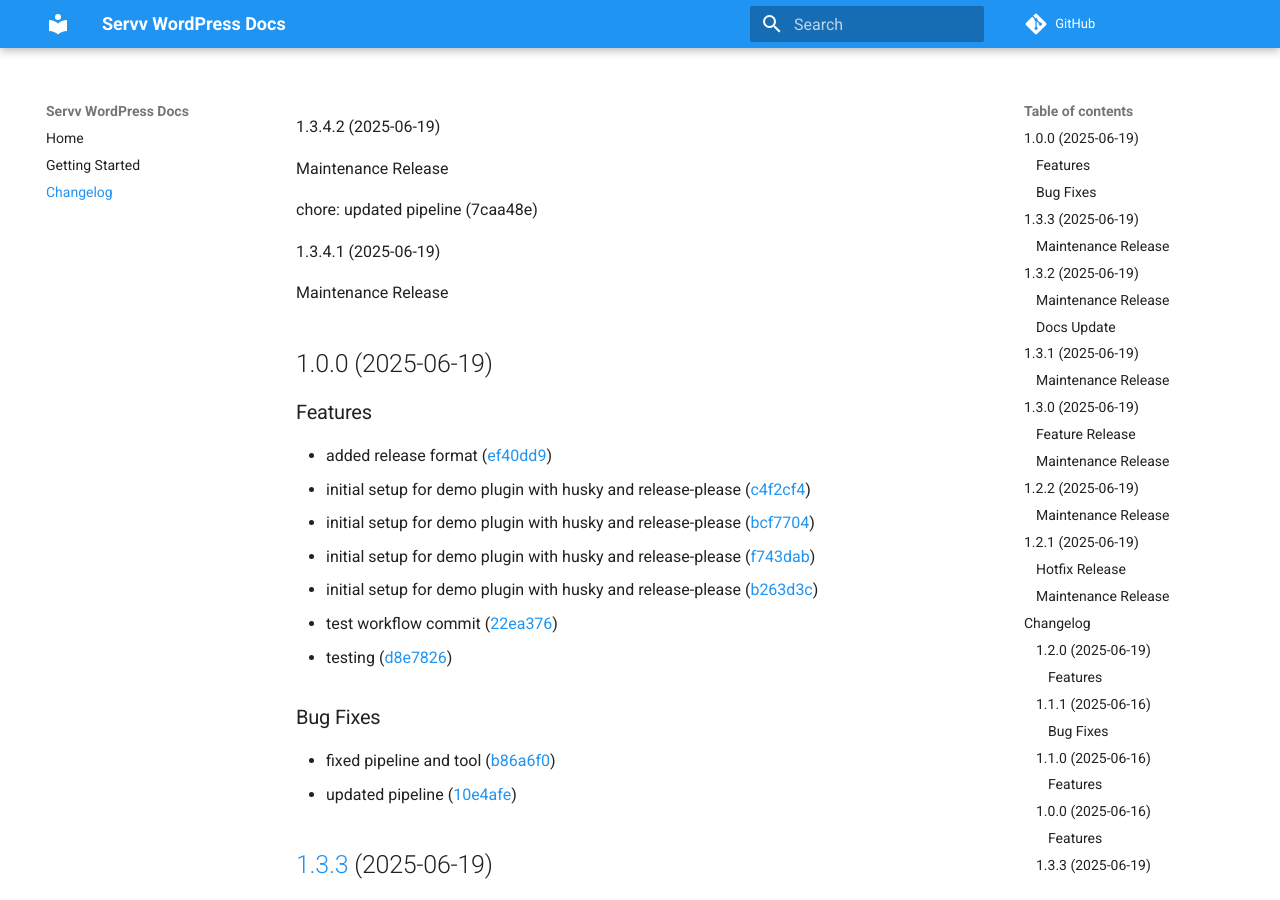
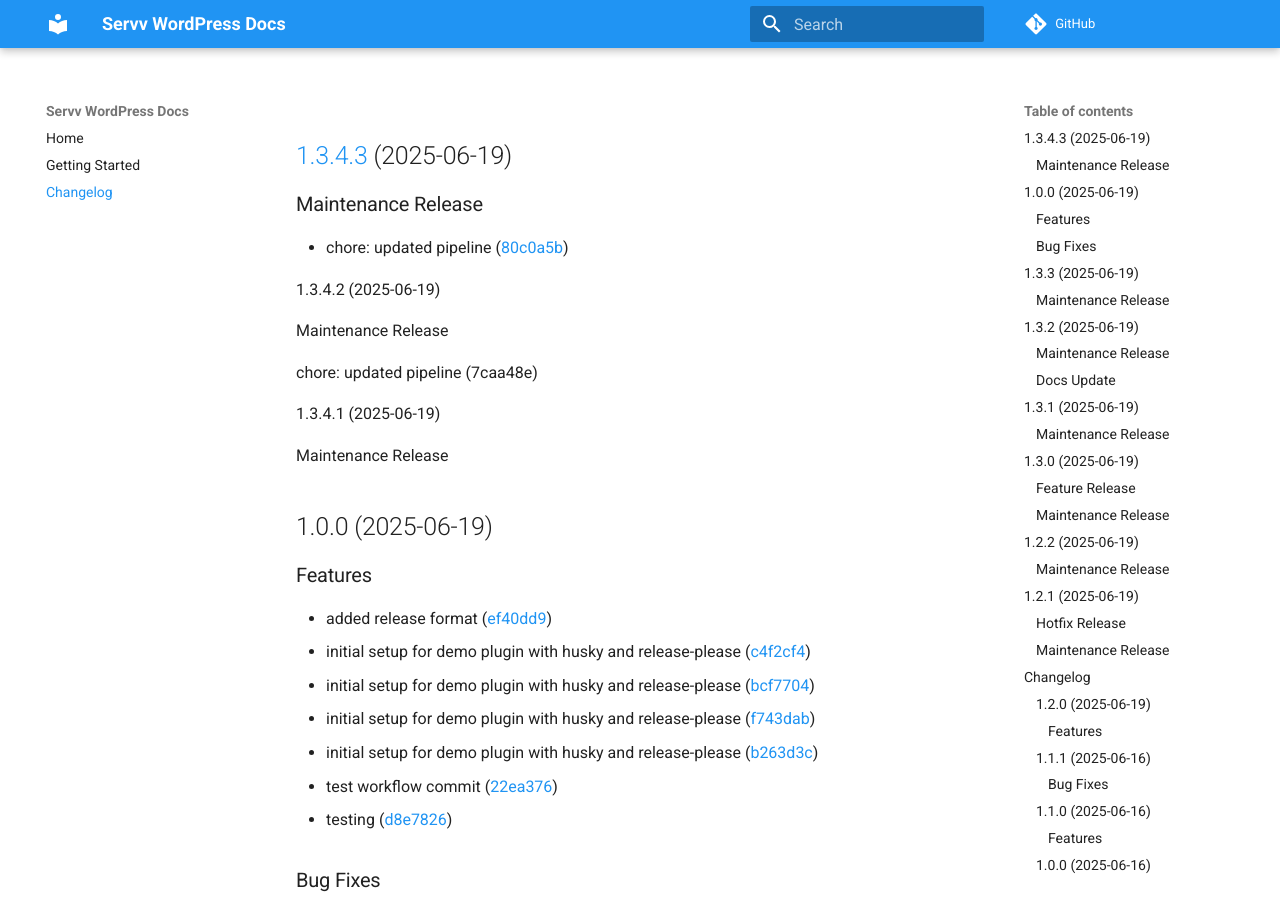
Before and after one commit to varuncoderise/demo_docs, an MkDocs documentation site: the page built from docs/changelog.md, in a window 1280 px wide and 900 px high. Built offline with MkDocs 1.6.1 and Material for MkDocs 9.7.7, drawn with Linux system fonts in a browser that asks for light colours; comment, search, counter and statistics services are not loaded.

Commit message:
Update changelog from v1.3.4.3

```diff
--- a/docs/changelog.md
+++ b/docs/changelog.md
@@ -1,3 +1,9 @@
+## [1.3.4.3](https://github.com/varuncoderise/demo-plugin/compare/v1.3.4.2...v1.3.4.3) (2025-06-19)
+
+### Maintenance Release
+
+* chore: updated pipeline ([80c0a5b](https://github.com/varuncoderise/demo-plugin/commit/80c0a5bc36d0b81eaf4f429ae35efbdd1847a961))
+
 1.3.4.2 (2025-06-19)
 
 Maintenance Release
```
